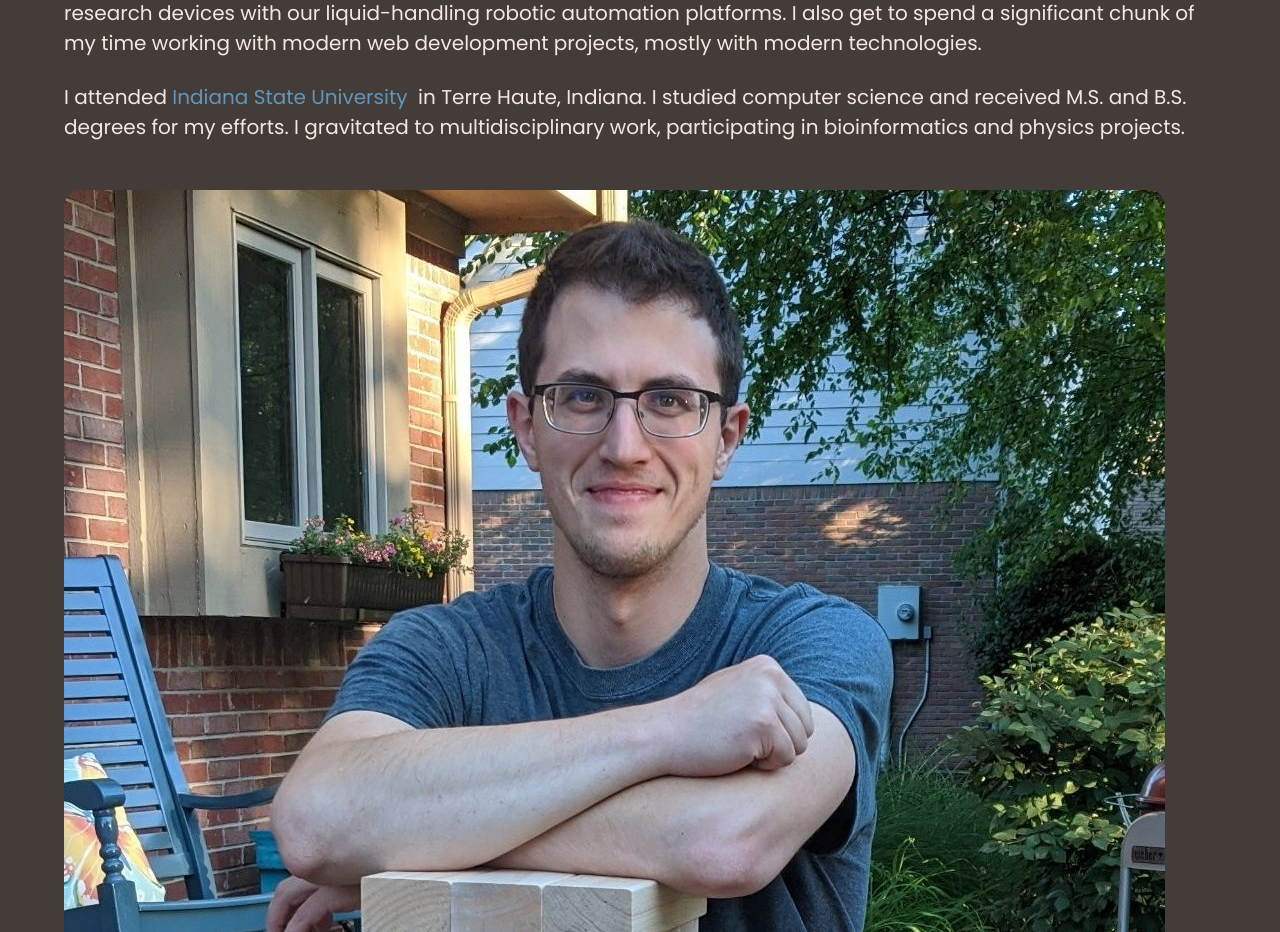
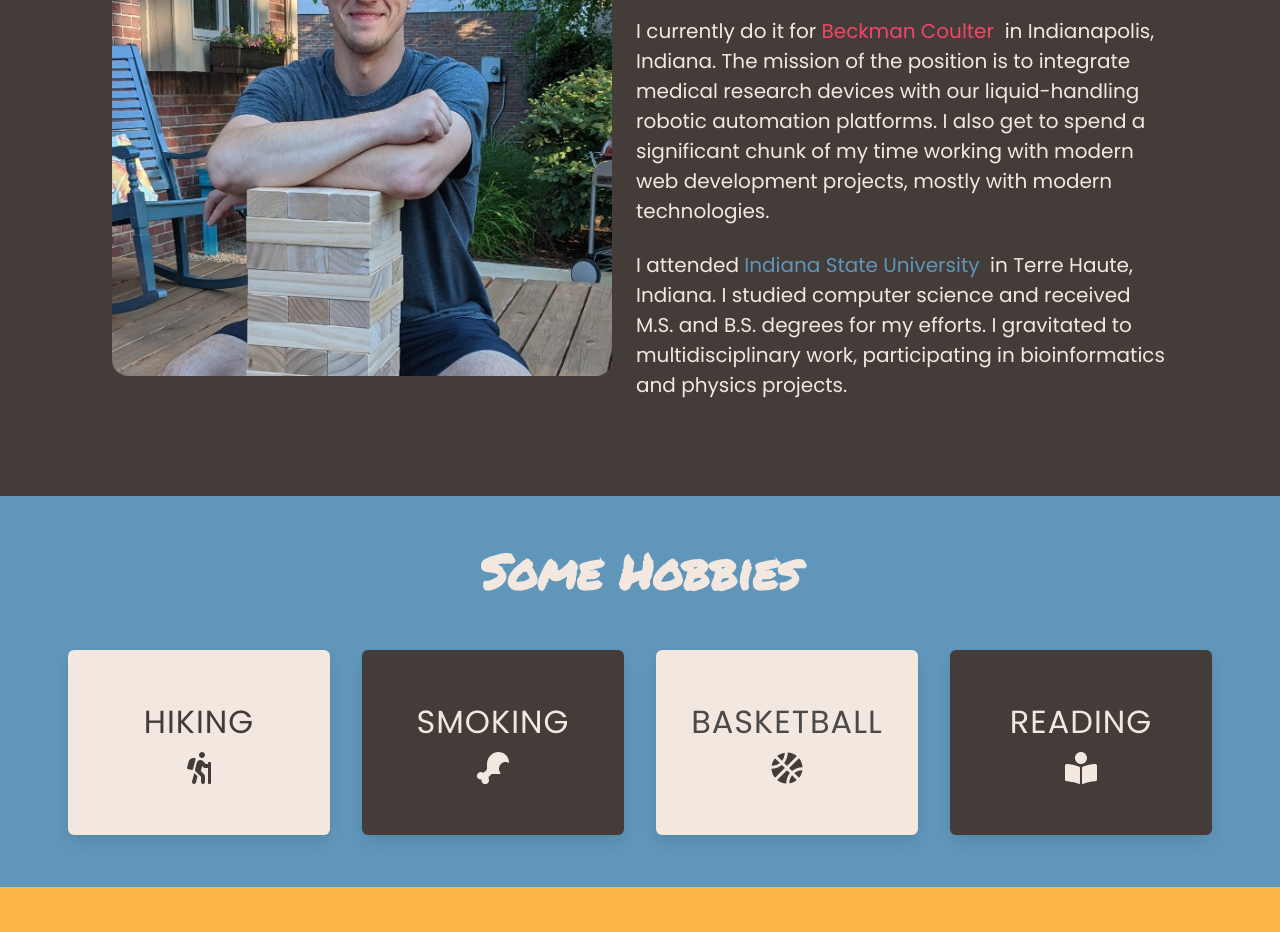
Before and after one commit to aaronmcox/me, a Gatsby site: page / in a window 1280 px wide. Shown: the part 402-1334 px from the top of the page. Built offline with nearby package versions, Linux system fonts and the light colour scheme; Gatsby itself is replaced by a stand-in of ours.

Commit message:
nothing too awkward in spacing anymore in showcase

```diff
--- a/src/components/showcase.js
+++ b/src/components/showcase.js
@@ -4,9 +4,21 @@ import { StaticImage} from "gatsby-plugin-image";
 export function Showcase() {
   return (
     <div className="has-background-dark p-6">
-      <div className="container">
+      <div className="container p-6">
+        <div className="columns">
 
-            <div className="has-background-dark">
+          <div className="column is-narrow-desktop">
+            <figure className="image">
+              <StaticImage
+                src="../images/me-jenga-square.jpg"
+                alt="Me, in my backyard, learning on a giant Jenga set, grinning like a fool."
+                className="has-ratio is-centered"
+                style={{borderRadius: "1rem", maxWidth: "500px"}}
+              />
+            </figure>
+          </div>
+
+          <div className="column">
             <h1 className="title is-1 has-text-info has-permanent-marker-font pb-1">Hello!</h1>
             <h3 className="subtitle is-3 has-text-light has-text-weight-bold pb-3">I'm Aaron and I develop software.</h3>
             <p className="block has-text-light is-size-5">
@@ -22,18 +34,8 @@ export function Showcase() {
             </p>
           </div>
 
-            <div className="mt-6">
-              <figure className="image">
-                <StaticImage
-                  src="../images/me-jenga-square.jpg"
-                  alt="Me, in my backyard, learning on a giant Jenga set, grinning like a fool."
-                  className="has-ratio is-centered"
-                  style={{borderRadius: "1rem"}}
-                />
-              </figure>
+
         </div>
-
-
       </div>
     </div>
   );
```
Lines whose indentation alone changed are shown as unchanged.
